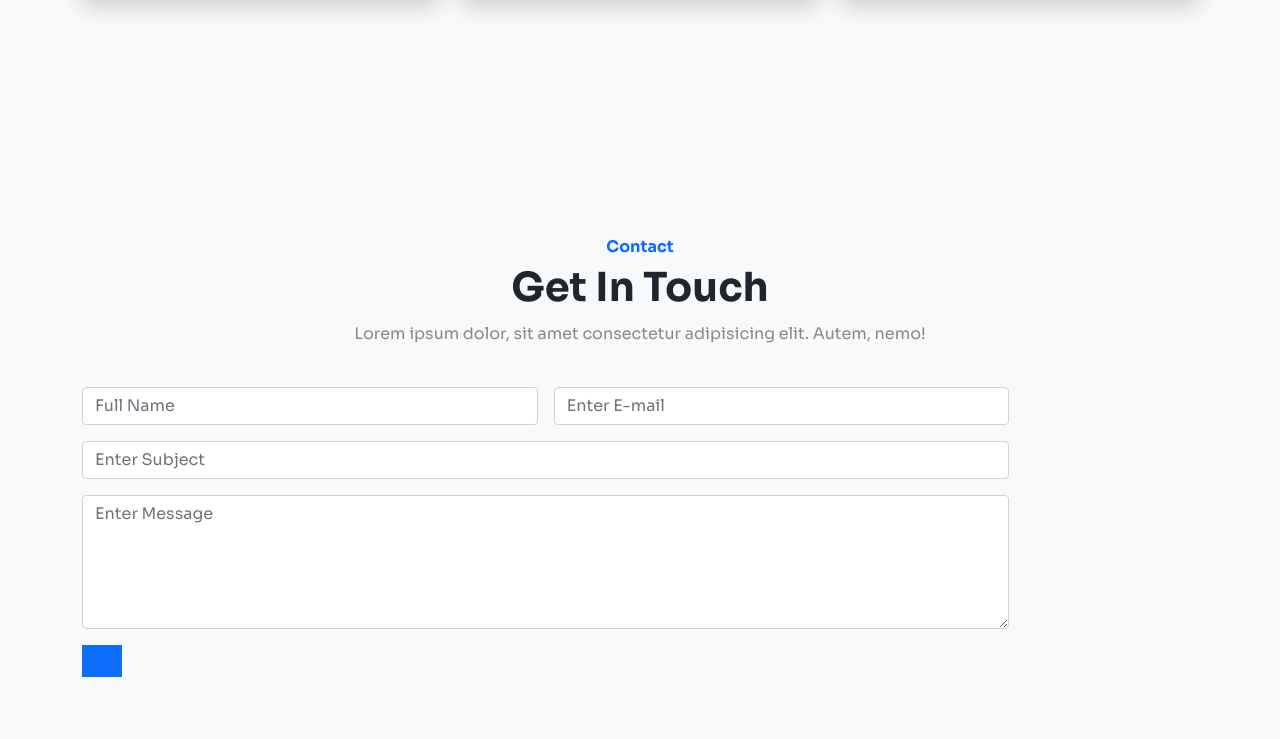
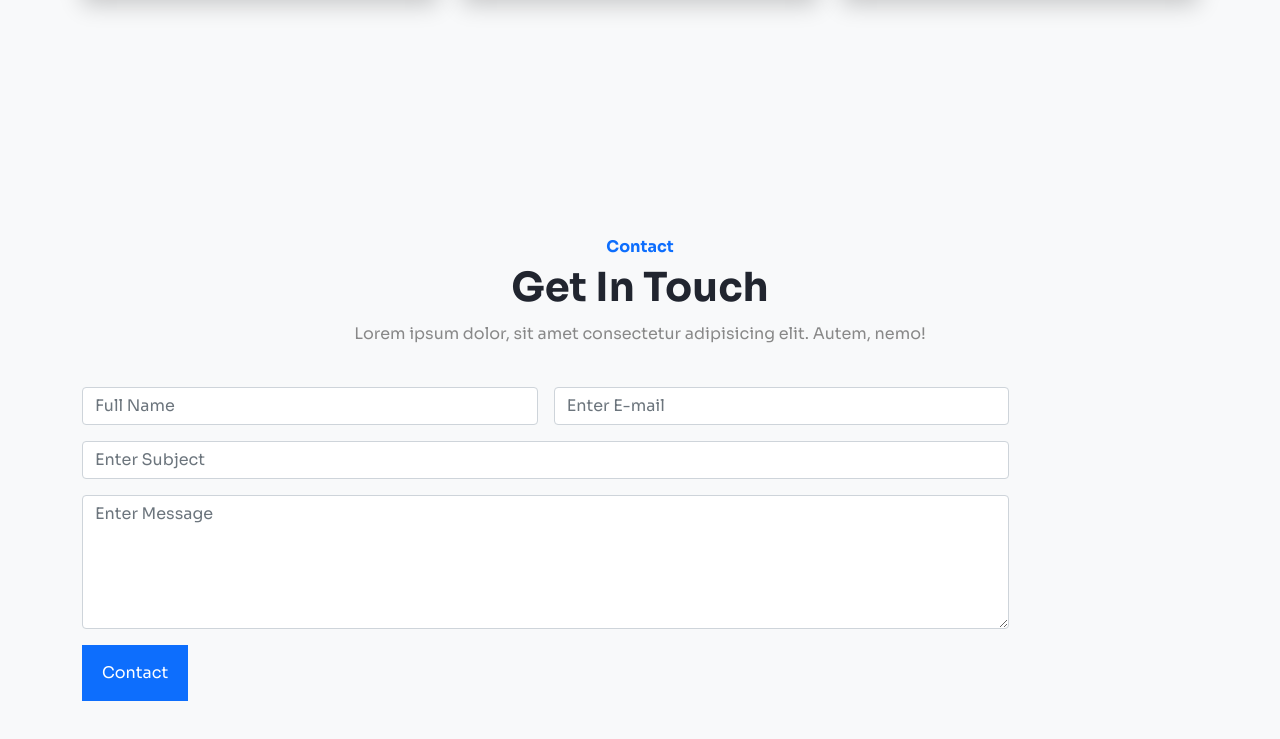
Before and after one commit to yukitolix12/bootstrap5create, a plain HTML site: page index.html in a window 1280 px wide. Shown: the part 4812-5551 px from the top of the page. Drawn offline with nearby package versions, Linux system fonts and the light colour scheme.

Commit message:
buttonに文字を設定する

```diff
--- a/index.html
+++ b/index.html
@@ -463,7 +463,7 @@
             ></textarea>
         </div>
         <div class="col-md-10">
-          <button class="btn btn-primary"></button>
+          <button class="btn btn-primary">Contact</button>
         </div>
       </form>
     </div>
```
